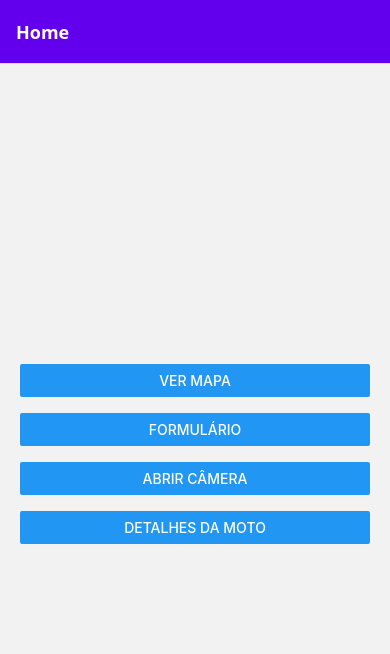
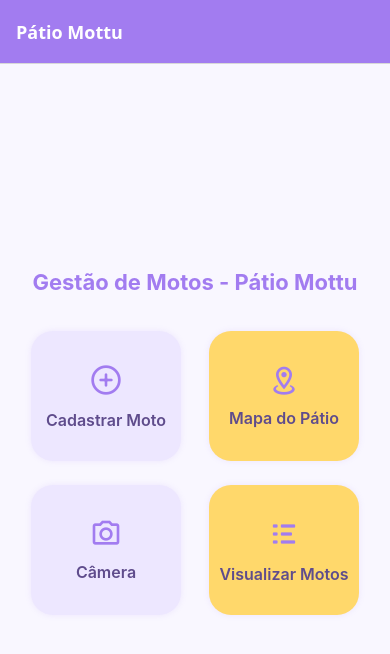
Before and after one commit to Challenge2025-Aurora/aurora-mobile, a React Native app: screen /Home in a window 390 px wide. Shown: the top 654 px of the page. Built offline with nearby package versions, Linux system fonts and the light colour scheme.

Commit message:
telas atualizadas

```diff
--- a/App.js
+++ b/App.js
@@ -1,12 +1,10 @@
 import { NavigationContainer } from '@react-navigation/native';
 import { createNativeStackNavigator } from '@react-navigation/native-stack';
 import HomeScreen from './screens/HomeScreen';
+import CameraScreen from './screens/CameraScreen';
+import FormularioScreen from './screens/FormularioScreen';
+import DetalhesScreen from './screens/DetalhesScreen';
 import MapaScreen from './screens/MapaScreen';
-import FormularioScreen from './screens/FormularioScreen';
-import CameraScreen from './screens/CameraScreen';
-import DetalhesScreen from './screens/DetalhesScreen';
-import { Ionicons } from '@expo/vector-icons';
-import { TouchableOpacity } from 'react-native';
 
 const Stack = createNativeStackNavigator();
 
@@ -16,16 +14,16 @@ export default function App() {
       <Stack.Navigator
         initialRouteName="Home"
         screenOptions={{
-          headerStyle: { backgroundColor: '#6200ee' },
+          headerStyle: { backgroundColor: '#a27cf0' },
           headerTintColor: '#fff',
           headerTitleStyle: { fontWeight: 'bold' },
         }}
       >
-        <Stack.Screen name="Home" component={HomeScreen} />
-        <Stack.Screen name="Mapa" component={MapaScreen} />
-        <Stack.Screen name="Formulário" component={FormularioScreen} />
-        <Stack.Screen name="Camera" component={CameraScreen} />
-        <Stack.Screen name="Detalhes" component={DetalhesScreen} />
+        <Stack.Screen name="Home" component={HomeScreen} options={{ title: "Pátio Mottu" }} />
+        <Stack.Screen name="Camera" component={CameraScreen} options={{ title: "Câmera" }} />
+        <Stack.Screen name="Formulario" component={FormularioScreen} options={{ title: "Cadastrar Moto" }} />
+        <Stack.Screen name="Detalhes" component={DetalhesScreen} options={{ title: "Visualizar Motos" }} />
+        <Stack.Screen name="Mapa" component={MapaScreen} options={{ title: "Mapa do Pátio" }} />
       </Stack.Navigator>
     </NavigationContainer>
   );
--- a/components/MotoCard.js
+++ b/components/MotoCard.js
@@ -0,0 +1,36 @@
+import { View, Text, StyleSheet, TouchableOpacity } from 'react-native';
+import { MaterialCommunityIcons } from '@expo/vector-icons';
+
+export default function MotoCard({ moto, onPress }) {
+  return (
+    <TouchableOpacity style={styles.card} onPress={onPress}>
+      <View style={styles.row}>
+        <MaterialCommunityIcons name="motorbike" size={36} color="#ffd86b" />
+        <View style={styles.info}>
+          <Text style={styles.titulo}>{moto.modelo}</Text>
+          <Text style={styles.placa}>{moto.placa}</Text>
+        </View>
+      </View>
+      <Text style={styles.localizacao}>Pátio: {moto.patio}</Text>
+    </TouchableOpacity>
+  );
+}
+
+const styles = StyleSheet.create({
+  card: {
+    backgroundColor: '#ede7ff',
+    padding: 18,
+    marginVertical: 10,
+    marginHorizontal: 16,
+    borderRadius: 20,
+    shadowColor: '#a27cf0',
+    shadowOpacity: 0.2,
+    shadowRadius: 10,
+    elevation: 3,
+  },
+  row: { flexDirection: 'row', alignItems: 'center' },
+  info: { marginLeft: 16 },
+  titulo: { fontSize: 20, color: '#a27cf0', fontWeight: 'bold' },
+  placa: { fontSize: 14, color: '#888', marginTop: 4 },
+  localizacao: { color: '#bfaeeb', marginTop: 10, fontSize: 12, fontWeight: '500' }
+});
--- a/screens/CameraScreen.js
+++ b/screens/CameraScreen.js
@@ -1,43 +1,63 @@
-import React, { useState, useEffect, useRef } from 'react';
-import { View, Button, StyleSheet, Image } from 'react-native';
-import { Camera } from 'expo-camera';
+import { useEffect, useRef, useState } from 'react';
+import { View, Text, StyleSheet, Alert, TouchableOpacity } from 'react-native';
+import { CameraView, useCameraPermissions } from 'expo-camera';
+import { MaterialCommunityIcons } from '@expo/vector-icons';
 
 export default function CameraScreen() {
-  const [hasPermission, setHasPermission] = useState(null);
-  const [photo, setPhoto] = useState(null);
+  const [permission, requestPermission] = useCameraPermissions();
   const cameraRef = useRef(null);
+  const [capturing, setCapturing] = useState(false);
 
   useEffect(() => {
-    (async () => {
-      const { status } = await Camera.requestCameraPermissionsAsync();
-      setHasPermission(status === 'granted');
-    })();
+    if (!permission?.granted) requestPermission();
   }, []);
 
-  const takePicture = async () => {
-    if (cameraRef.current) {
-      const photo = await cameraRef.current.takePictureAsync();
-      setPhoto(photo.uri);
+  if (!permission) return <View />;
+  if (!permission.granted) {
+    return (
+      <View style={styles.center}>
+        <Text style={styles.text}>Permissão da câmera negada.</Text>
+      </View>
+    );
+  }
+
+  const tirarFoto = async () => {
+    if (cameraRef.current && !capturing) {
+      setCapturing(true);
+      await cameraRef.current.takePictureAsync();
+      Alert.alert('Foto capturada!', 'A imagem foi salva localmente.');
+      setCapturing(false);
     }
   };
 
-  if (hasPermission === null) return <View />;
-  if (hasPermission === false) return <Text>Sem acesso à câmera</Text>;
-
   return (
     <View style={styles.container}>
-      {photo ? (
-        <Image source={{ uri: photo }} style={styles.preview} />
-      ) : (
-        <Camera style={styles.camera} ref={cameraRef} />
-      )}
-      <Button title={photo ? 'Tirar outra' : 'Tirar Foto'} onPress={() => (photo ? setPhoto(null) : takePicture())} />
+      <CameraView
+        ref={cameraRef}
+        style={styles.camera}
+        facing="back"
+      />
+      <View style={styles.overlay}>
+        <TouchableOpacity style={styles.captureBtn} onPress={tirarFoto}>
+          <MaterialCommunityIcons name="camera-iris" size={44} color="#ffd86b" />
+        </TouchableOpacity>
+      </View>
     </View>
   );
 }
 
 const styles = StyleSheet.create({
-  container: { flex: 1, justifyContent: 'center' },
+  container: { flex: 1, backgroundColor: '#111' },
   camera: { flex: 1 },
-  preview: { flex: 1, resizeMode: 'cover' },
+  overlay: { position: 'absolute', bottom: 40, width: '100%', alignItems: 'center' },
+  captureBtn: {
+    backgroundColor: '#a27cf0',
+    borderRadius: 50,
+    padding: 16,
+    alignItems: 'center',
+    justifyContent: 'center',
+    elevation: 5,
+  },
+  center: { flex: 1, alignItems: 'center', justifyContent: 'center' },
+  text: { color: '#a27cf0', fontSize: 16, textAlign: 'center', marginTop: 12 },
 });
--- a/screens/FormularioScreen.js
+++ b/screens/FormularioScreen.js
@@ -1,36 +1,60 @@
-import React, { useState } from 'react';
-import { View, TextInput, Button, Text, StyleSheet } from 'react-native';
+import { useState } from 'react';
+import { View, Text, TextInput, StyleSheet, TouchableOpacity, Alert, KeyboardAvoidingView, Platform } from 'react-native';
 import AsyncStorage from '@react-native-async-storage/async-storage';
 
-export default function FormularioScreen() {
+export default function FormularioScreen({ navigation }) {
   const [modelo, setModelo] = useState('');
   const [placa, setPlaca] = useState('');
+  const [patio, setPatio] = useState('');
 
   const salvar = async () => {
-    await AsyncStorage.setItem('moto', JSON.stringify({ modelo, placa }));
+    if (!modelo || !placa || !patio) {
+      Alert.alert('Preencha todos os campos!');
+      return;
+    }
+    const novaMoto = { modelo, placa, patio };
+    const dadosAntigos = await AsyncStorage.getItem('motos');
+    let lista = dadosAntigos ? JSON.parse(dadosAntigos) : [];
+    lista.push(novaMoto);
+    await AsyncStorage.setItem('motos', JSON.stringify(lista));
+    navigation.goBack();
   };
 
   return (
-    <View style={styles.container}>
-      <TextInput style={styles.input} placeholder="Modelo" value={modelo} onChangeText={setModelo} />
-      <TextInput style={styles.input} placeholder="Placa" value={placa} onChangeText={setPlaca} />
-      <Button title="Salvar" onPress={salvar} />
-      <Text>{modelo} - {placa}</Text>
-    </View>
+    <KeyboardAvoidingView style={styles.container} behavior={Platform.OS === 'ios' ? 'padding' : undefined}>
+      <Text style={styles.label}>Modelo:</Text>
+      <TextInput style={styles.input} value={modelo} onChangeText={setModelo} placeholder="Ex: Sport 110i" placeholderTextColor="#bfaeeb" />
+      <Text style={styles.label}>Placa:</Text>
+      <TextInput style={styles.input} value={placa} onChangeText={setPlaca} placeholder="Ex: ABC-1234" placeholderTextColor="#bfaeeb" />
+      <Text style={styles.label}>Pátio:</Text>
+      <TextInput style={styles.input} value={patio} onChangeText={setPatio} placeholder="Ex: Centro-SP" placeholderTextColor="#bfaeeb" />
+      <TouchableOpacity style={styles.btn} onPress={salvar}>
+        <Text style={styles.btnText}>Salvar</Text>
+      </TouchableOpacity>
+    </KeyboardAvoidingView>
   );
 }
 
 const styles = StyleSheet.create({
-  container: {
-    flex: 1,
-    padding: 20,
-    justifyContent: 'center',
-    gap: 12,
+  container: { flex: 1, backgroundColor: '#f9f7ff', padding: 24 },
+  label: { color: '#a27cf0', fontSize: 16, marginTop: 20, fontWeight: '600' },
+  input: {
+    backgroundColor: '#ede7ff',
+    borderRadius: 14,
+    padding: 12,
+    marginTop: 6,
+    fontSize: 16,
+    color: '#5f4c8c',
+    borderWidth: 1,
+    borderColor: '#e0d5fd',
   },
-  input: {
-    borderWidth: 1,
-    padding: 10,
-    borderRadius: 8,
-    borderColor: '#ccc',
+  btn: {
+    backgroundColor: '#a27cf0',
+    borderRadius: 14,
+    padding: 16,
+    marginTop: 36,
+    alignItems: 'center',
+    shadowColor: '#a27cf0', shadowOpacity: 0.17, shadowRadius: 5, elevation: 2,
   },
+  btnText: { color: '#fff', fontSize: 17, fontWeight: 'bold' },
 });
--- a/screens/HomeScreen.js
+++ b/screens/HomeScreen.js
@@ -1,23 +1,63 @@
-import React from 'react';
-import { View, Button, StyleSheet } from 'react-native';
-import { Ionicons } from '@expo/vector-icons';
+import { View, Text, TouchableOpacity, StyleSheet } from 'react-native';
+import { MaterialCommunityIcons, Feather, Entypo } from '@expo/vector-icons';
 
 export default function HomeScreen({ navigation }) {
   return (
     <View style={styles.container}>
-      <Button title="Ver Mapa" onPress={() => navigation.navigate('Mapa')} />
-      <Button title="Formulário" onPress={() => navigation.navigate('Formulário')} />
-      <Button title="Abrir Câmera" onPress={() => navigation.navigate('Camera')} />
-      <Button title="Detalhes da Moto" onPress={() => navigation.navigate('Detalhes')} />
+      <Text style={styles.title}>Gestão de Motos - Pátio Mottu</Text>
+      <View style={styles.row}>
+        <TouchableOpacity
+          style={[styles.card, { backgroundColor: '#ede7ff' }]}
+          onPress={() => navigation.navigate('Formulario')}
+        >
+          <Feather name="plus-circle" size={32} color="#a27cf0" />
+          <Text style={styles.label}>Cadastrar Moto</Text>
+        </TouchableOpacity>
+        <TouchableOpacity
+          style={[styles.card, { backgroundColor: '#ffd86b' }]}
+          onPress={() => navigation.navigate('Mapa')}
+        >
+          <MaterialCommunityIcons name="map-marker-radius-outline" size={32} color="#a27cf0" />
+          <Text style={styles.label}>Mapa do Pátio</Text>
+        </TouchableOpacity>
+      </View>
+      <View style={styles.row}>
+        <TouchableOpacity
+          style={[styles.card, { backgroundColor: '#ede7ff' }]}
+          onPress={() => navigation.navigate('Camera')}
+        >
+          <MaterialCommunityIcons name="camera-outline" size={32} color="#a27cf0" />
+          <Text style={styles.label}>Câmera</Text>
+        </TouchableOpacity>
+        <TouchableOpacity
+          style={[styles.card, { backgroundColor: '#ffd86b' }]}
+          onPress={() => navigation.navigate('Detalhes')}
+        >
+          <Entypo name="list" size={32} color="#a27cf0" />
+          <Text style={styles.label}>Visualizar Motos</Text>
+        </TouchableOpacity>
+      </View>
     </View>
   );
 }
 
 const styles = StyleSheet.create({
-  container: {
+  container: { flex: 1, backgroundColor: '#f9f7ff', justifyContent: 'center', alignItems: 'center' },
+  title: { fontSize: 22, fontWeight: 'bold', color: '#a27cf0', marginBottom: 36, textAlign: 'center' },
+  row: { flexDirection: 'row', marginBottom: 24 },
+  card: {
     flex: 1,
+    height: 130,
+    marginHorizontal: 14,
+    borderRadius: 22,
+    alignItems: 'center',
     justifyContent: 'center',
-    gap: 16,
-    padding: 20,
+    elevation: 4,
+    shadowColor: '#a27cf0',
+    shadowOpacity: 0.14,
+    shadowRadius: 6,
+    minWidth: 150,
+    maxWidth: 180,
   },
+  label: { marginTop: 12, fontSize: 16, fontWeight: '600', color: '#5f4c8c' },
 });
--- a/screens/MapaScreen.js
+++ b/screens/MapaScreen.js
@@ -1,4 +1,4 @@
-import React, { useEffect, useState } from 'react';
+import { useEffect, useState } from 'react';
 import { View, StyleSheet, Text } from 'react-native';
 import MapView, { Marker } from 'react-native-maps';
 import * as Location from 'expo-location';
@@ -13,7 +13,6 @@ export default function MapaScreen() {
         alert('Permissão negada para acessar localização');
         return;
       }
-
       let loc = await Location.getCurrentPositionAsync({});
       setLocation(loc.coords);
     })();
@@ -40,13 +39,17 @@ export default function MapaScreen() {
           />
         </MapView>
       ) : (
-        <Text>Carregando localização...</Text>
+        <View style={styles.center}>
+          <Text style={styles.text}>Carregando localização...</Text>
+        </View>
       )}
     </View>
   );
 }
 
 const styles = StyleSheet.create({
-  container: { flex: 1 },
+  container: { flex: 1, backgroundColor: '#f9f7ff' },
   map: { flex: 1 },
+  center: { flex: 1, alignItems: 'center', justifyContent: 'center' },
+  text: { color: '#a27cf0', fontSize: 18, fontWeight: 'bold' },
 });
```
Also changed, not shown: package.json (+5 -4 lines), 1 other file (tests, documents, lock files or other folders).
